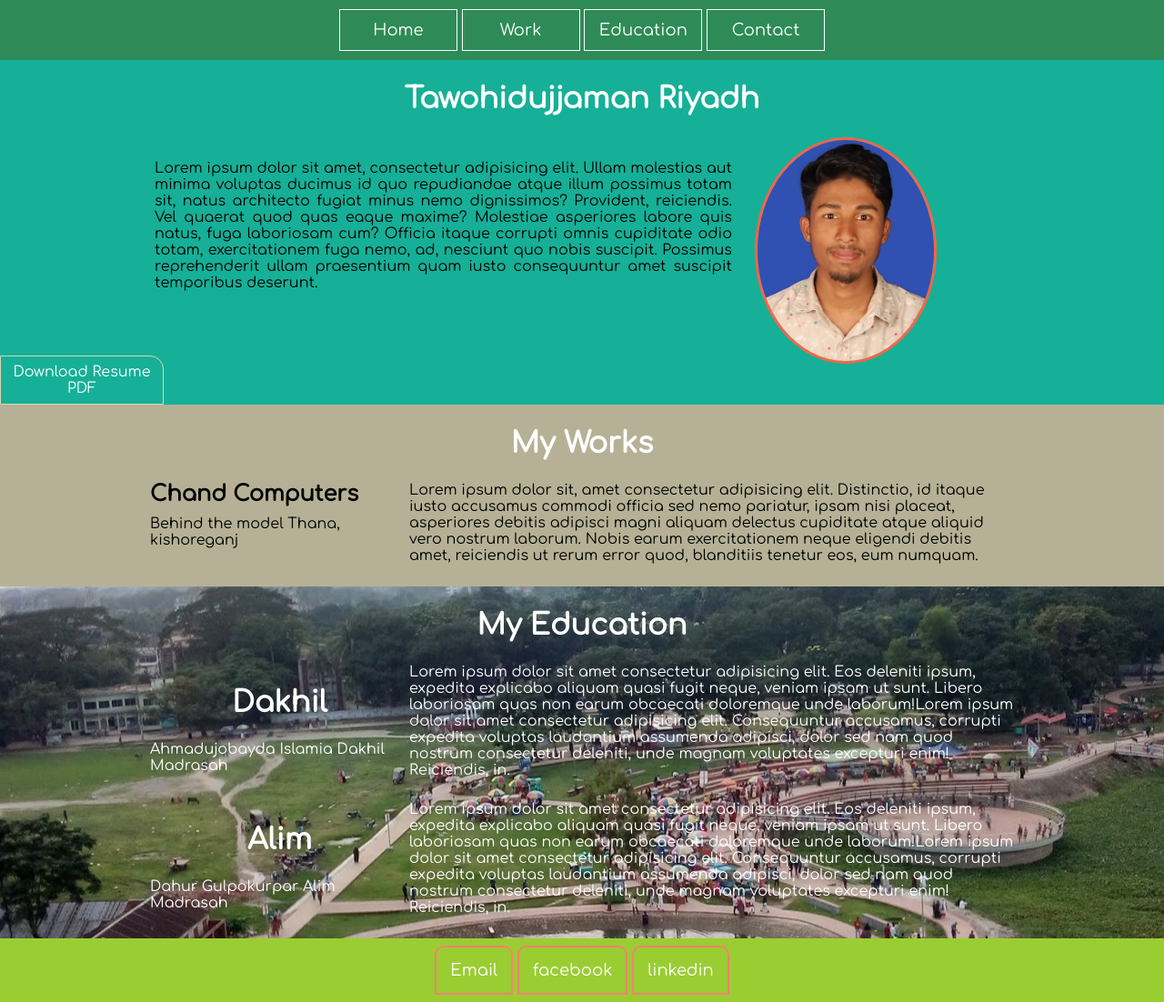
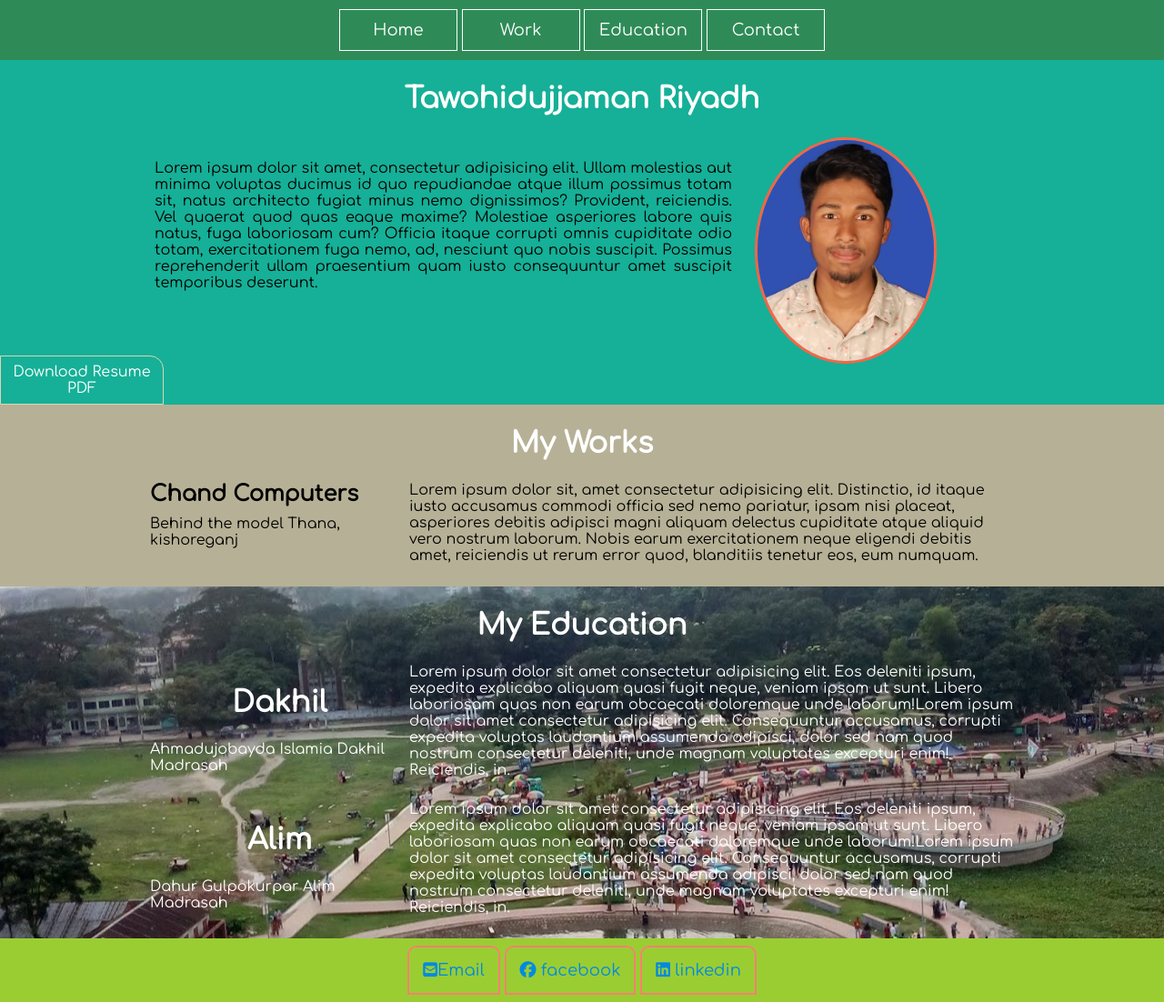
Before and after one commit to tawohidujjaman/my-first-website, a plain HTML site: page index.html in a window 1280 px wide. Shown: the whole page at 91% size. Drawn offline with Linux system fonts and the light colour scheme; files whose address does not match are found by name.

Commit message:
created a:hover effect

```diff
--- a/css/style.css
+++ b/css/style.css
@@ -35,6 +35,9 @@ p{
     background-color:seagreen;
     padding: 10px;
     text-align: center;
+    position: sticky;
+    top: 5px;
+
 
   }
   nav a{
@@ -52,6 +55,7 @@ p{
     border: white 2px solid;
     border-radius: 10px;
     font-size: 1.2em;
+
   }
 
   /* Nab Bar End */
@@ -59,8 +63,6 @@ p{
     /* Introduction start */
 
 .container{
-  position: relative;
-
   width: 950px;
 }
 
@@ -149,34 +151,7 @@ h2{
   width: 70%;
   float:left;
 
-
-/* work end */
-
-
 }
-/* .my-contact a:hover{
-  font-size: 1.2em;
-  color:deepskyblue;
-
-} */
-
-
-/* .fa-envelope-square {
-  color: red;
-  font-size: 25px;
-}
-.fa-linkedin{
-  color: #0A66C2;
-  font-size: 25px;
-}
-.fa-facebook{
-  color: #0A66C2;
-  font-size: 25px;
-}
-.fa-envelope-square{
-  color: #0A66C2;
-  font-size: 25px;
-} */
 
 
 #contact{
@@ -191,11 +166,15 @@ h2{
   padding: 15px;
   border: 2px salmon solid;
   font-size: 18px;
-  color: white;
+  color: #008AE0;
   border-radius: 10px 10px 0px 0px;
 }
 #contact a:hover{
-  background-color: springgreen;
+  background-color: #00e0e0;
   font-size: 1.2em;
+  text-transform: uppercase;
 
 }
+.project{
+
+}
--- a/index.html
+++ b/index.html
@@ -10,6 +10,7 @@
     <link rel="stylesheet" href="css/style.css">
 </head>
 <body>
+    <div class="project">
     <!-- Navigation Bar Start -->
     <div id="home">
     <nav>
@@ -87,33 +88,17 @@
             </div>
         </div>
 
-        <!-- <div id="contact">
-            <div class="container">
-                <div class="contact-of-my"> -->
-                    <!-- <i class="fas fa-envelope-square"></i> -->
-                    <!-- <a href="mailto:tawohidujjamanriyadh@gmail.com">Email TO Me</a> -->
-                    <!-- <i class="fab fa-facebook"></i> -->
-                    <!-- <a href="https://www.facebook.com/mahmudulla.riyad.16">Facebook</a> -->
-                    <!-- <i class="fab fa-linkedin"></i> -->
-                    <!-- <a href="www.linkedin.com/in/tawohidujjamanriyadh">Linkedin</a>
-                </div>
-            </div>
-        </div> -->
-        <!-- <div id="contact">
-            <div class="container">
-                div
-            </div>
-        </div> -->
 
 
 <div id="contact">
-    <a href="emailto:tawohidujjamanriyadh@gmail.com">Email</a>
-    <a href="emailto:tawohidujjamanriyadh@gmail.com">facebook</a>
-    <a href="emailto:tawohidujjamanriyadh@gmail.com">linkedin</a>
+    <a href ="mailto:tawohidujjamanriyadh@gmail.com"><i class="fas fa-envelope-square"></i>Email</a>
+
+    <a href="https://www.facebook.com/mahmudulla.riyad.16"><i class="fab fa-facebook"></i> facebook</a>
+    <a href="www.linkedin.com/in/tawohidujjamanriyadh"><i class="fab fa-linkedin"></i> linkedin</a>
 </div>
 
 
-
+</div>
 
 </body>
 </html>
```
